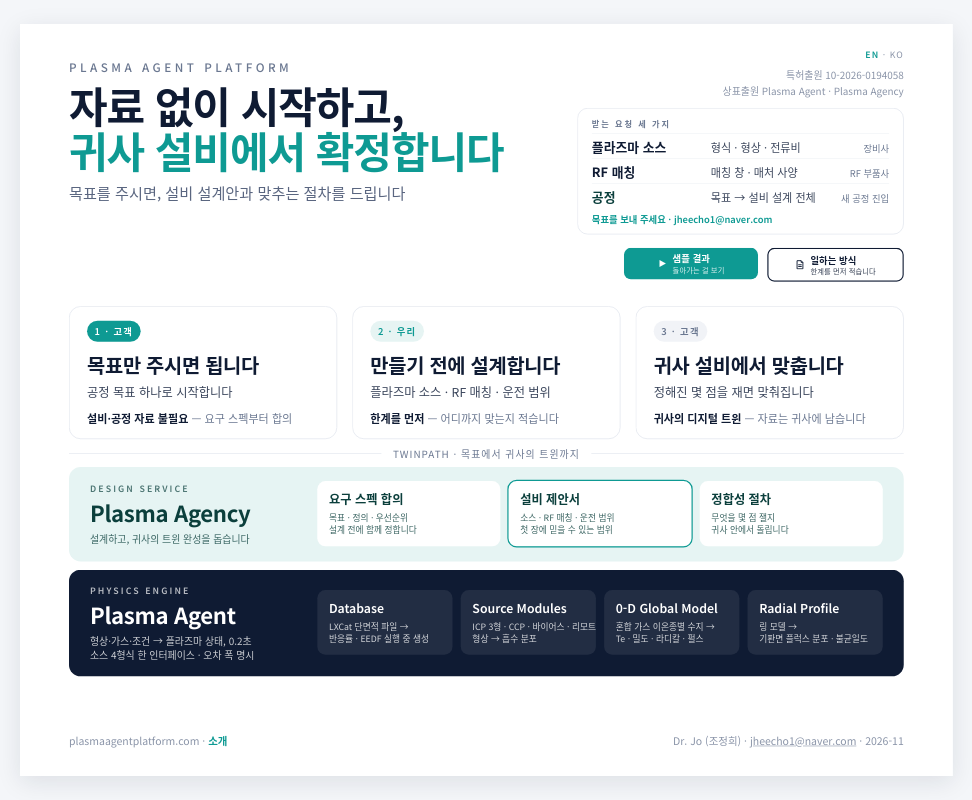
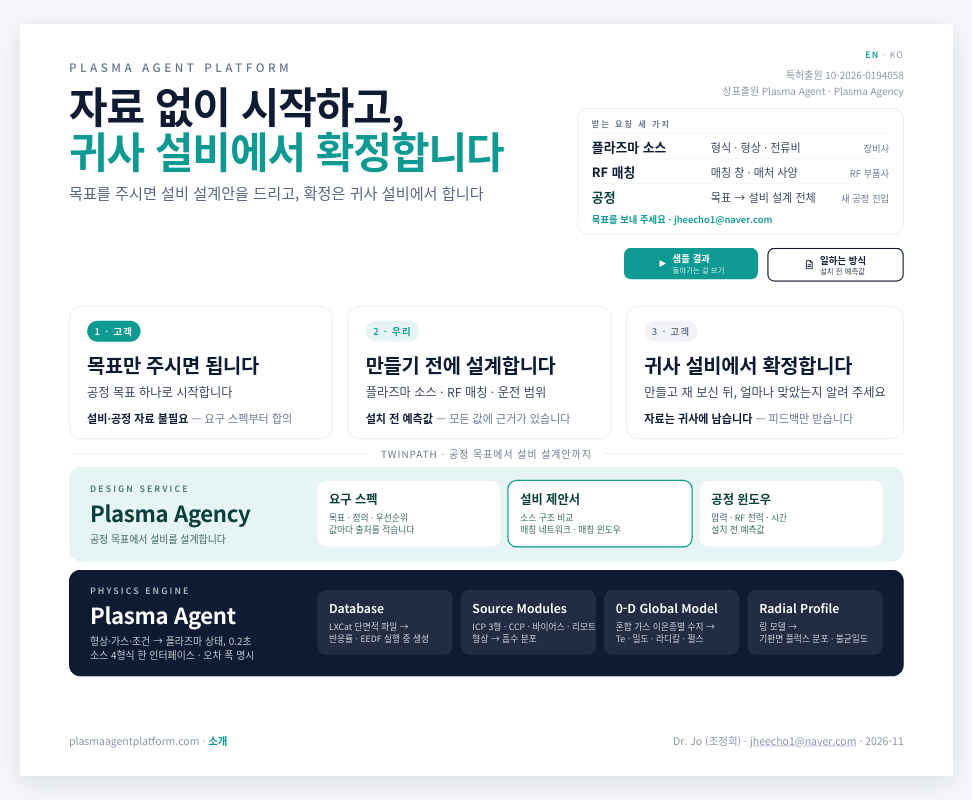
Before and after one commit to jheecho1/plasmaagentplatform, a plain HTML site: page ko/index.html in a window 1280 px wide. Shown: the whole page, without its empty margins (154-1126 px from the left). Drawn offline with Linux system fonts and the light colour scheme.

Commit message:
Add files via upload

```diff
--- a/ko/index.html
+++ b/ko/index.html
@@ -3,7 +3,7 @@
 <meta name="robots" content="noindex,nofollow">
 <meta name="viewport" content="width=device-width,initial-scale=1">
 <title>Plasma Agent Platform — 자료 없이 시작하고, 귀사 설비에서 확정합니다</title>
-<meta name="description" content="자료 없이 플라즈마 공정 설비 개발을 시작하는 곳을 위한 설계 서비스와 소프트웨어. 공정 목표를 주시면 설비 설계안(플라즈마 소스·RF 매칭·운전 범위)과 귀사 설비에서 맞추는 절차를 드립니다. Plasma Agent(엔진) · Plasma Agency(설계 서비스).">
+<meta name="description" content="자료 없이 플라즈마 공정 설비 개발을 시작하는 곳을 위한 설계 서비스와 소프트웨어. 공정 목표를 주시면 설비 설계안(플라즈마 소스·RF 매칭·운전 범위)을 드립니다. 모든 값은 설치 전 예측값이고, 확정은 귀사 설비에서 합니다. Plasma Agent(엔진) · Plasma Agency(설계 서비스).">
 <meta property="og:title" content="Plasma Agent Platform">
 <meta property="og:description" content="자료 없이 시작하고, 귀사 설비에서 확정합니다 — 공정 목표에서 설비 설계안까지">
 <link rel="canonical" href="https://plasmaagentplatform.com/ko/">
@@ -99,8 +99,8 @@
   <div class="lang"><a href="/">EN</a> · KO</div>
   <div class="eyebrow">Plasma Agent Platform</div>
   <h1>자료 없이 시작하고,<br><em>귀사 설비에서 확정합니다</em></h1>
-  <div class="sub">목표를 주시면, 설비 설계안과 맞추는 절차를 드립니다</div>
-  <div class="cta"><a class="p" href="/ko/samples.html"><svg viewBox="0 0 16 16" aria-hidden="true"><path d="M3 2l11 6-11 6z" fill="currentColor"/></svg><span>샘플 결과<small>돌아가는 걸 보기</small></span></a><a class="s" href="/ko/about.html"><svg viewBox="0 0 16 16" aria-hidden="true"><path d="M3 1h7l3 3v11H3z M10 1v3h3" fill="none" stroke="currentColor" stroke-width="1.6"/><path d="M5 8h6M5 11h6" stroke="currentColor" stroke-width="1.6"/></svg><span>일하는 방식<small>한계를 먼저 적습니다</small></span></a></div>
+  <div class="sub">목표를 주시면 설비 설계안을 드리고, 확정은 귀사 설비에서 합니다</div>
+  <div class="cta"><a class="p" href="/ko/samples.html"><svg viewBox="0 0 16 16" aria-hidden="true"><path d="M3 2l11 6-11 6z" fill="currentColor"/></svg><span>샘플 결과<small>돌아가는 걸 보기</small></span></a><a class="s" href="/ko/about.html"><svg viewBox="0 0 16 16" aria-hidden="true"><path d="M3 1h7l3 3v11H3z M10 1v3h3" fill="none" stroke="currentColor" stroke-width="1.6"/><path d="M5 8h6M5 11h6" stroke="currentColor" stroke-width="1.6"/></svg><span>일하는 방식<small>설치 전 예측값</small></span></a></div>
   <div class="mark">특허출원 10-2026-0194058<br>상표출원 Plasma Agent · Plasma Agency</div>
   <div class="offer">
     <div class="t">받는 요청 세 가지</div>
@@ -120,21 +120,21 @@
       <div class="agent next"><span class="tag">2 · 우리</span>
         <h3>만들기 전에 설계합니다</h3>
         <p>플라즈마 소스 · RF 매칭 · 운전 범위</p>
-        <div class="who"><b>한계를 먼저</b> — 어디까지 맞는지 적습니다</div>
+        <div class="who"><b>설치 전 예측값</b> — 모든 값에 근거가 있습니다</div>
       </div>
       <div class="agent last"><span class="tag">3 · 고객</span>
-        <h3>귀사 설비에서 맞춥니다</h3>
-        <p>정해진 몇 점을 재면 맞춰집니다</p>
-        <div class="who"><b>귀사의 디지털 트윈</b> — 자료는 귀사에 남습니다</div>
+        <h3>귀사 설비에서 확정합니다</h3>
+        <p>만들고 재 보신 뒤, 얼마나 맞았는지 알려 주세요</p>
+        <div class="who"><b>자료는 귀사에 남습니다</b> — 피드백만 받습니다</div>
       </div>
     </div>
-    <div class="conn"><span>TWINPATH · 목표에서 귀사의 트윈까지</span></div>
+    <div class="conn"><span>TWINPATH · 공정 목표에서 설비 설계안까지</span></div>
     <div class="layer agency">
-      <div><div class="name">DESIGN SERVICE</div><div class="brand">Plasma Agency</div><div class="role">설계하고, 귀사의 트윈 완성을 돕습니다</div></div>
+      <div><div class="name">DESIGN SERVICE</div><div class="brand">Plasma Agency</div><div class="role">공정 목표에서 설비를 설계합니다</div></div>
       <div class="chips">
-        <div class="chip">요구 스펙 합의<small>목표 · 정의 · 우선순위<br>설계 전에 함께 정합니다</small></div>
-        <div class="chip new">설비 제안서<small>소스 · RF 매칭 · 운전 범위<br>첫 장에 믿을 수 있는 범위</small></div>
-        <div class="chip">정합성 절차<small>무엇을 몇 점 잴지<br>귀사 안에서 돌립니다</small></div>
+        <div class="chip">요구 스펙<small>목표 · 정의 · 우선순위<br>값마다 출처를 적습니다</small></div>
+        <div class="chip new">설비 제안서<small>소스 구조 비교<br>매칭 네트워크 · 매칭 윈도우</small></div>
+        <div class="chip">공정 윈도우<small>압력 · RF 전력 · 시간<br>설치 전 예측값</small></div>
       </div>
     </div>
     <div class="layer engine">
```
Also changed, not shown: ko/about.html (+1 -1 lines).
